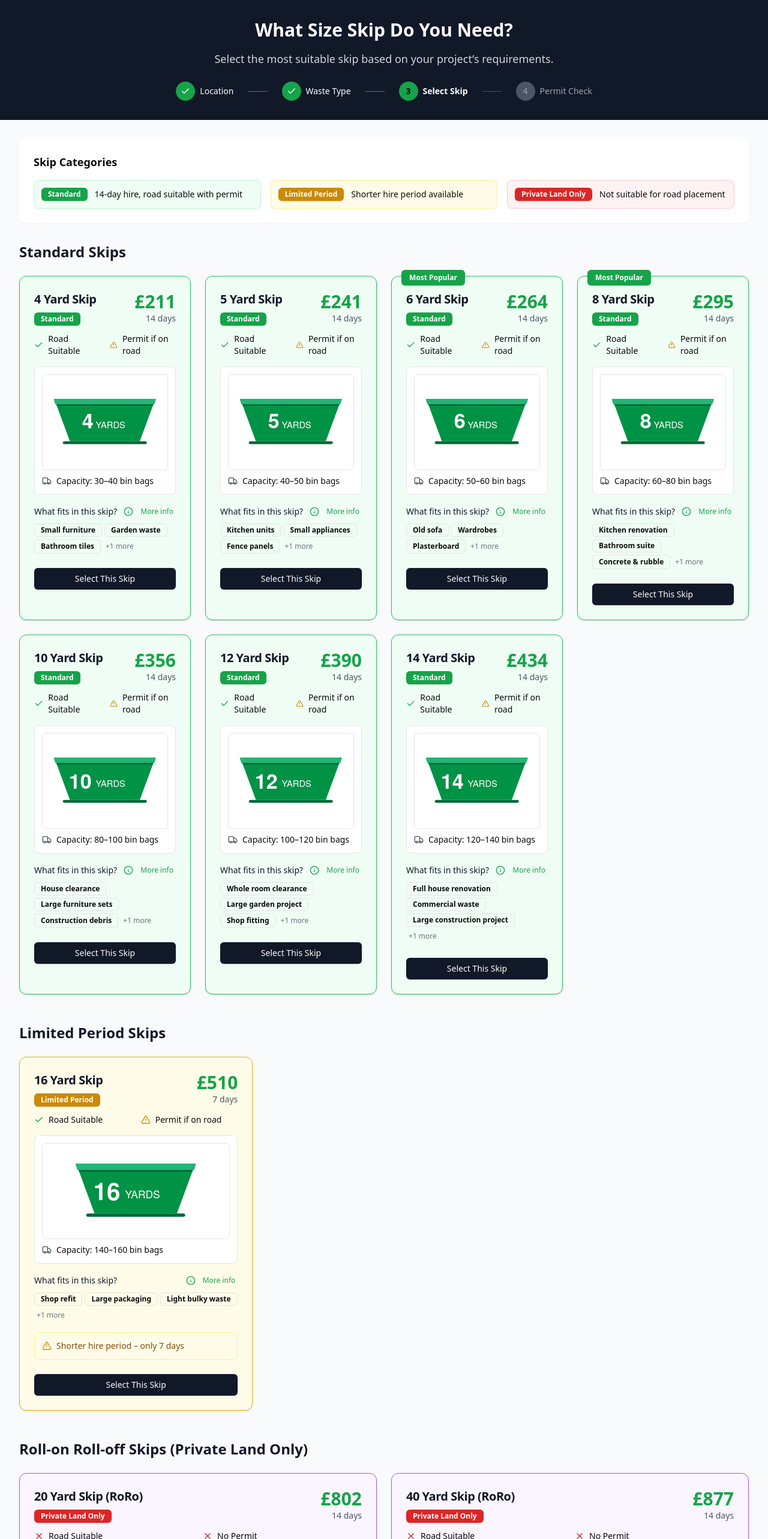
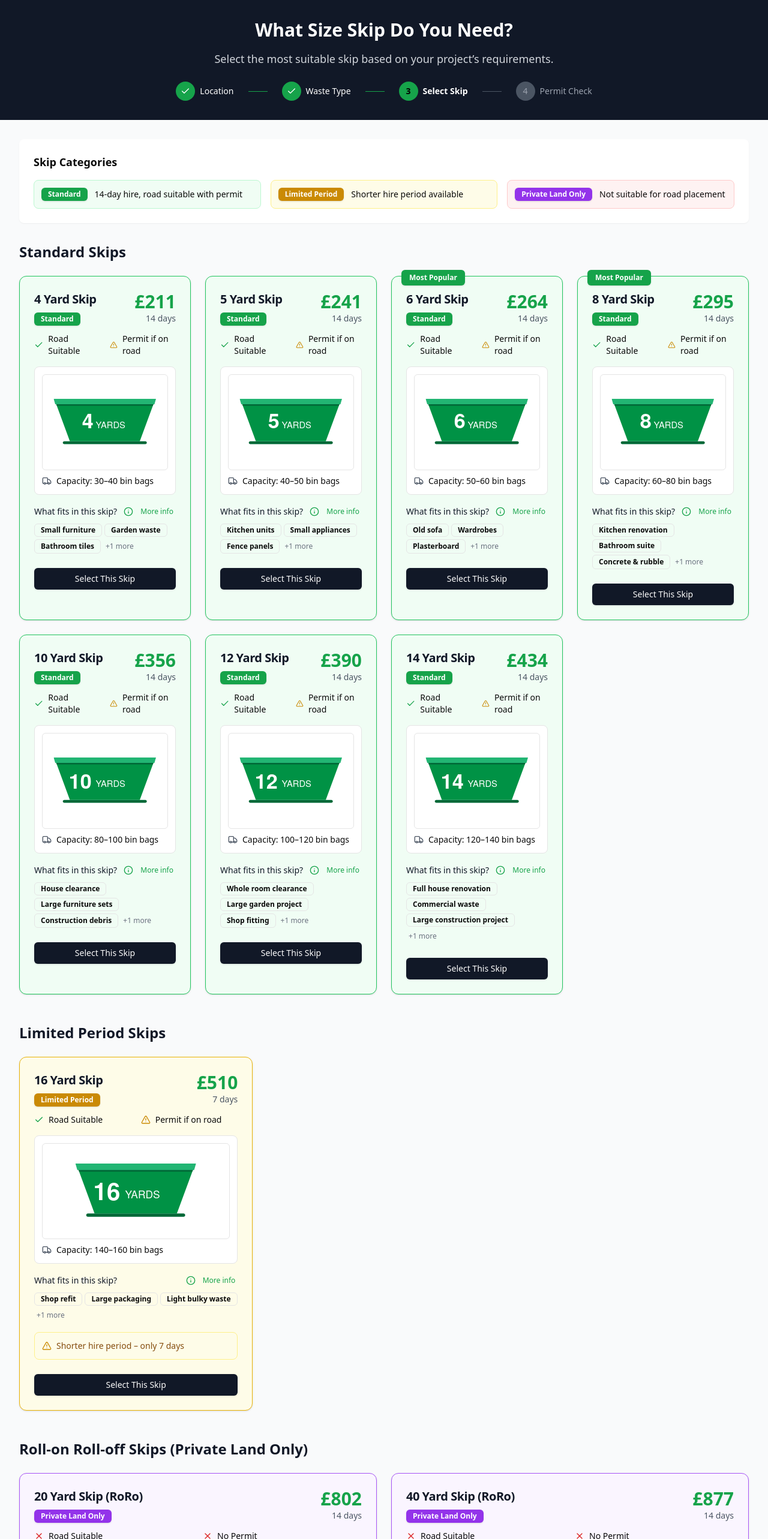
Before and after one commit to vincent-mugendi/REMwaste_skip_page, a React (Vite) app in the folder frontend/: page / in a window 1280 px wide. Shown: the top 2566 px of the page at 60% size. Built offline with nearby package versions, Linux system fonts and the light colour scheme.

Commit message:
style: update color scheme for improved UI consistency

```diff
--- a/frontend/src/pages/SkipHire.tsx
+++ b/frontend/src/pages/SkipHire.tsx
@@ -177,7 +177,7 @@ const SkipCard = ({ skip }: { skip: SkipData }) => {
     switch (category) {
       case 'standard': return <Badge className="bg-green-600 text-white">Standard</Badge>;
       case 'limited': return <Badge className="bg-yellow-600 text-white">Limited Period</Badge>;
-      case 'restricted': return <Badge className="bg-red-600 text-white">Private Land Only</Badge>;
+      case 'restricted': return <Badge className="bg-purple-600 text-white">Private Land Only</Badge>;
       default: return null;
     }
   };
@@ -411,7 +411,7 @@ const SkipHire = () => {
               <span className="text-sm">Shorter hire period available</span>
             </div>
             <div className="flex items-center space-x-3 p-3 border border-red-200 rounded-lg bg-red-50">
-              <Badge className="bg-red-600 text-white">Private Land Only</Badge>
+              <Badge className="bg-purple-600 text-white">Private Land Only</Badge>
               <span className="text-sm">Not suitable for road placement</span>
             </div>
           </div>
```
